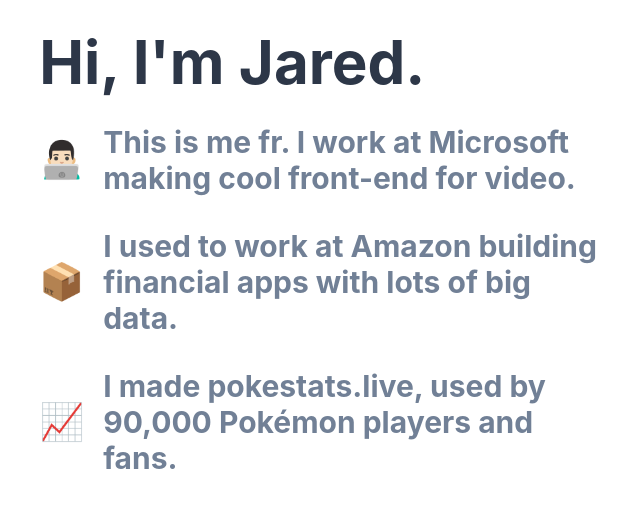
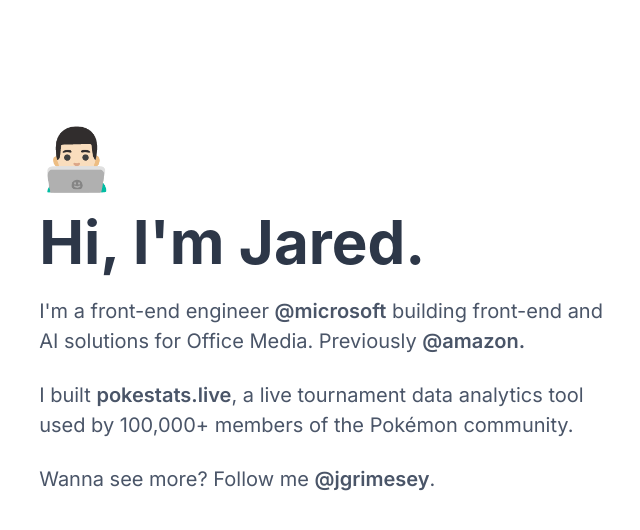
Before and after one commit to jlgrimes/jgrimes-me, a Next.js app: page / in a window 1280 px wide. Shown: the top 530 px of the page, without its empty margins (314-954 px from the left). Built offline with nearby package versions, Linux system fonts and the light colour scheme.

Commit message:
reworked

```diff
--- a/src/app/page.tsx
+++ b/src/app/page.tsx
@@ -13,41 +13,50 @@
 export default function Home() {
   return (
     <ChakraProvider>
-      <Container paddingY={8}>
-        <Stack spacing={8}>
+      <Container paddingY={{ base: '16', sm: '32' }}>
+        <Stack spacing={{ base: '4', sm: '6' }}>
+          <Heading size='3xl'>👨🏻‍💻</Heading>
           <Heading size='3xl' color='gray.700'>{`Hi, I'm Jared.`}</Heading>
-          <Grid gridTemplateColumns={{ base: '3.3rem auto', md: '4rem auto' }} alignItems='center' rowGap={{ base: '6', md: '8'}}>
-            <Heading size='xl' color='gray.500'>
-              👨🏻‍💻
-            </Heading>
-            <Heading size='lg' color='gray.500'>
-              This is me fr. I work at{' '}
-              <Link
-                href='https://www.linkedin.com/company/microsoft'
-                isExternal
-              >
-                Microsoft
-              </Link>{' '}
-              making cool front-end for video.
-            </Heading>
-            <Heading size='xl' color='gray.500'>
-              📦
-            </Heading>
-            <Heading size='lg' color='gray.500'>
-              I used to work at{' '}
-              <Link href='https://www.linkedin.com/company/amazon/' isExternal>
-                Amazon
-              </Link>{' '}
-              building financial apps with lots of big data.
-            </Heading>
-            <Heading size='xl' color='gray.500'>
-              📈
-            </Heading>
-            <Heading size='lg' color='gray.500'>
-              I made <Link href='https://pokestats.live' isExternal>pokestats.live</Link>,
-              used by 90,000 Pokémon players and fans.
-            </Heading>
-          </Grid>
+          <Text fontSize='xl' color='gray.600'>
+            {`I'm a front-end engineer `}
+            <Link
+              href='https://www.linkedin.com/company/microsoft'
+              isExternal
+              fontWeight='semibold'
+            >
+              @microsoft
+            </Link>{' '}
+            building front-end and AI solutions for Office Media. Previously{' '}
+            <Link
+              href='https://www.linkedin.com/company/amazon'
+              isExternal
+              fontWeight='semibold'
+            >
+              @amazon.
+            </Link>
+          </Text>
+          <Text fontSize='xl' color='gray.600'>
+            {`I built `}
+            <Link
+              href='https://pokestats.live'
+              isExternal
+              fontWeight='semibold'
+            >
+              pokestats.live
+            </Link>
+            {`, a live tournament data analytics tool used by 100,000+ members of the Pokémon community.`}
+          </Text>
+          <Text fontSize='xl' color='gray.600'>
+            {`Wanna see more? Follow me `}
+            <Link
+              href='https://twitter.com/jgrimesey'
+              isExternal
+              fontWeight='semibold'
+            >
+              @jgrimesey
+            </Link>
+            .
+          </Text>
         </Stack>
       </Container>
     </ChakraProvider>
```
